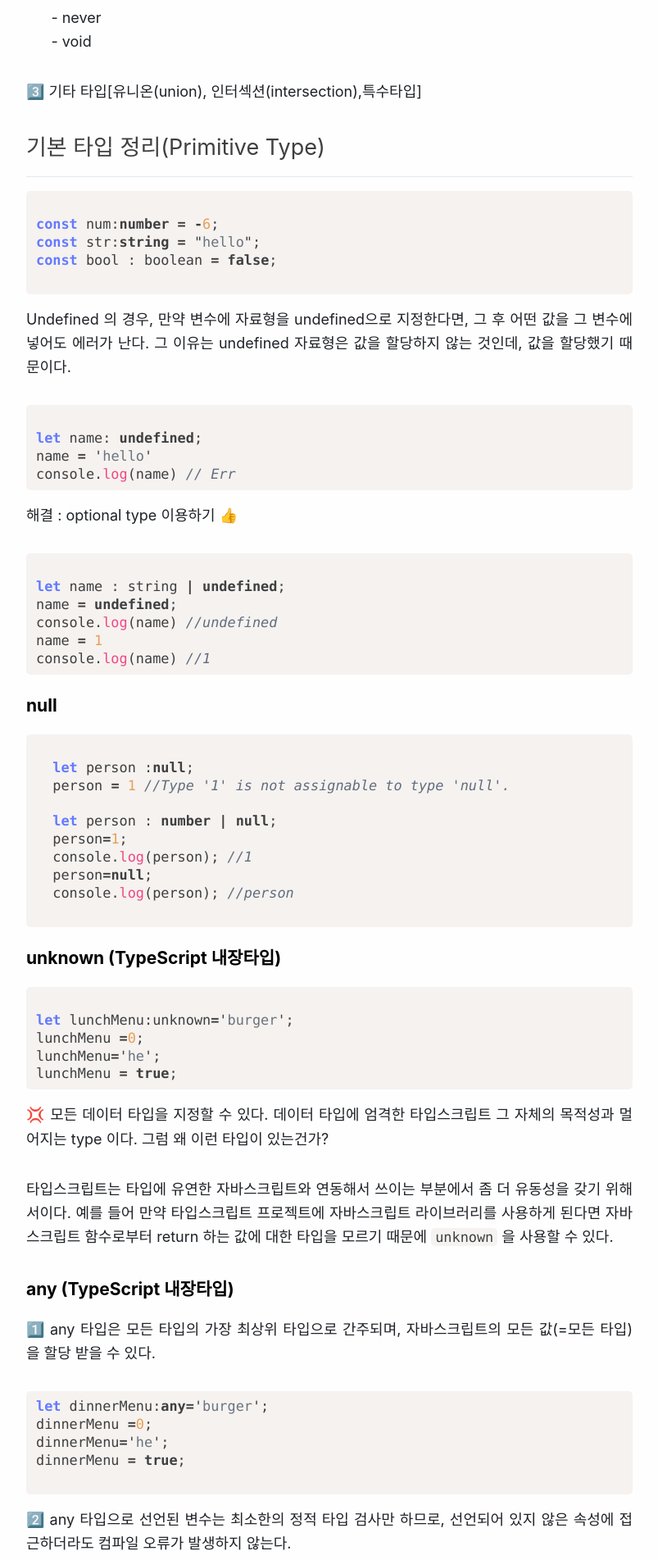
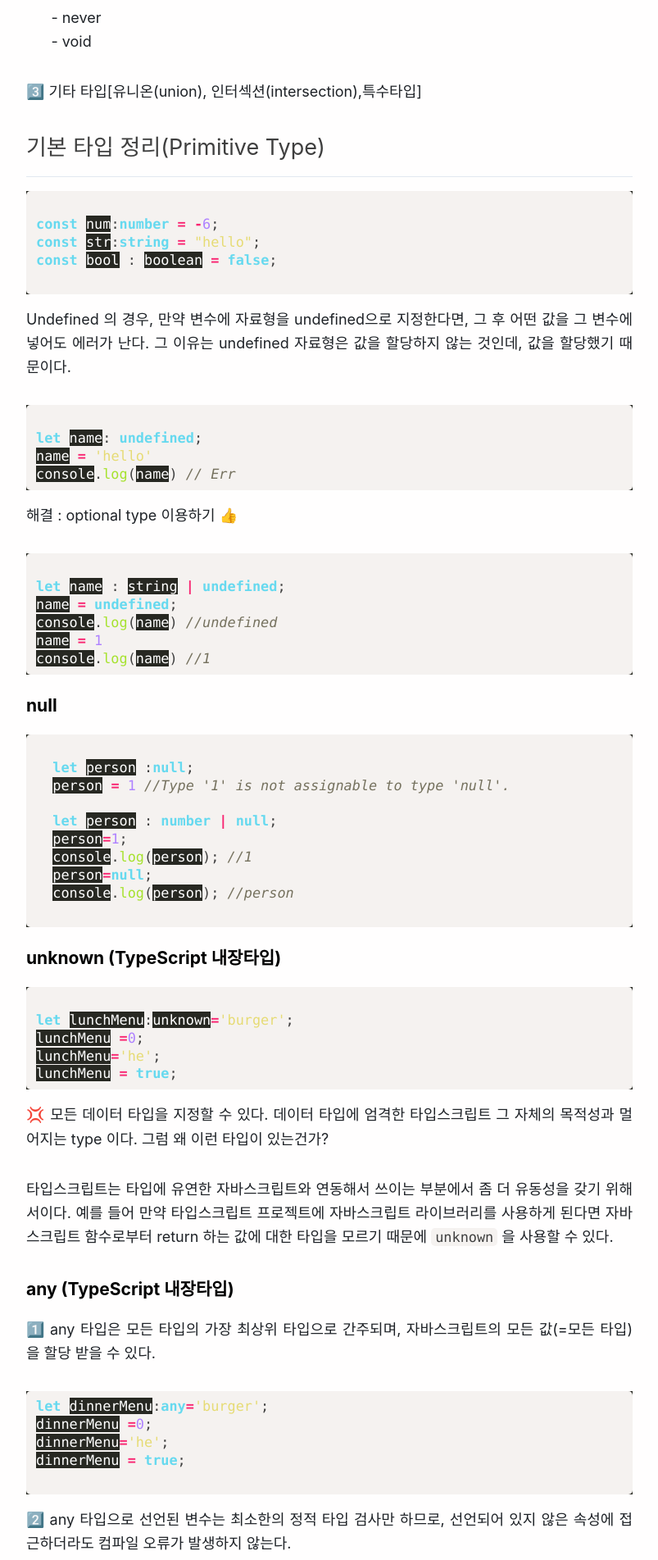
Before and after one commit to sooster910/blogV2, a Jekyll site: the page built from _posts/2021-05-09-typescript-type.md, in a window 1280 px wide. Shown: the part 763-2666 px from the top of the page at 82% size, without its empty margins (238-1041 px from the left). Built offline with Jekyll 4.4.1, drawn with Linux system fonts in a browser that asks for light colours; some web fonts are replaced; comment, search, counter and statistics services are not loaded.

Commit message:
Modified sytax highlighter

```diff
--- a/_config.yml
+++ b/_config.yml
@@ -11,6 +11,7 @@ paginate_path: "/blog/page:num/"
 tag_permalink_style: pretty
 tag_page_layout: tag_page
 tag_page_dir: tag
+
 
 # jekyll-dash date format
 # refer to http://shopify.github.io/liquid/filters/date/ if you want to customize this
@@ -44,6 +45,11 @@ url: https://sooster910.github.io
 source_url : https://github.com/sooster910/blogV2
 production_url: https://sooster910.github.io/
 destination: ./output/
+#syntax highlighter
+markdown: kramdown
+kramdown:
+  input: GFM
+  syntax_highlighter: rouge
 
 #Travis-CI setting
 username: sooster910
--- a/_includes/head.html
+++ b/_includes/head.html
@@ -5,6 +5,12 @@
   {%- seo -%}
   <link rel="stylesheet" href="{{ "/assets/css/style.css" | relative_url }}">
   <link rel="icon" type="image/png" href="{{ "/assets/favicon.png" | relative_url }}" />
+  <link href="http://cdn.jsdelivr.net/gh/joungkyun/font-d2coding/d2coding.css" rel="stylesheet" type="text/css">
+  <link href="/assets/css/syntax.css" rel="stylesheet" />
+  <link rel="stylesheet" href="//cdn.jsdelivr.net/font-iropke-batang/1.2/font-iropke-batang.css">
+  <link rel="preconnect" href="https://fonts.gstatic.com">
+
+
   {%- feed_meta -%}
   {%- if jekyll.environment == 'production' and site.google_analytics -%}
     {%- include google-analytics.html -%}
--- /dev/null
+++ b/assets/css/syntax.css
@@ -0,0 +1,198 @@
+.highlight table td { padding: 5px; }
+.highlight table pre { margin: 0; }
+.highlight .gh {
+  color: #999999;
+}
+.highlight .sr {
+  color: #f6aa11;
+}
+.highlight .go {
+  color: #888888;
+}
+.highlight .gp {
+  color: #555555;
+}
+.highlight .gs {
+}
+.highlight .gu {
+  color: #aaaaaa;
+}
+.highlight .nb {
+  color: #f6aa11;
+}
+.highlight .cm {
+  color: #75715e;
+}
+.highlight .cp {
+  color: #75715e;
+}
+.highlight .c1 {
+  color: #75715e;
+}
+.highlight .cs {
+  color: #75715e;
+}
+.highlight .c, .highlight .ch, .highlight .cd, .highlight .cpf {
+  color: #75715e;
+}
+.highlight .err {
+  color: #960050;
+}
+.highlight .gr {
+  color: #960050;
+}
+.highlight .gt {
+  color: #960050;
+}
+.highlight .gd {
+  color: #49483e;
+}
+.highlight .gi {
+  color: #49483e;
+}
+.highlight .ge {
+  color: #49483e;
+}
+.highlight .kc {
+  color: #66d9ef;
+}
+.highlight .kd {
+  color: #66d9ef;
+}
+.highlight .kr {
+  color: #66d9ef;
+}
+.highlight .no {
+  color: #66d9ef;
+}
+.highlight .kt {
+  color: #66d9ef;
+}
+.highlight .mf {
+  color: #ae81ff;
+}
+.highlight .mh {
+  color: #ae81ff;
+}
+.highlight .il {
+  color: #ae81ff;
+}
+.highlight .mi {
+  color: #ae81ff;
+}
+.highlight .mo {
+  color: #ae81ff;
+}
+.highlight .m, .highlight .mb, .highlight .mx {
+  color: #ae81ff;
+}
+.highlight .sc {
+  color: #ae81ff;
+}
+.highlight .se {
+  color: #ae81ff;
+}
+.highlight .ss {
+  color: #ae81ff;
+}
+.highlight .sd {
+  color: #e6db74;
+}
+.highlight .s2 {
+  color: #e6db74;
+}
+.highlight .sb {
+  color: #e6db74;
+}
+.highlight .sh {
+  color: #e6db74;
+}
+.highlight .si {
+  color: #e6db74;
+}
+.highlight .sx {
+  color: #e6db74;
+}
+.highlight .s1 {
+  color: #e6db74;
+}
+.highlight .s, .highlight .sa, .highlight .dl {
+  color: #e6db74;
+}
+.highlight .na {
+  color: #a6e22e;
+}
+.highlight .nc {
+  color: #a6e22e;
+}
+.highlight .nd {
+  color: #a6e22e;
+}
+.highlight .ne {
+  color: #a6e22e;
+}
+.highlight .nf, .highlight .fm {
+  color: #a6e22e;
+}
+.highlight .vc {
+  color: #ffffff;
+  background-color: #272822;
+}
+.highlight .nn {
+  color: #ffffff;
+  background-color: #272822;
+}
+.highlight .nl {
+  color: #ffffff;
+  background-color: #272822;
+}
+.highlight .ni {
+  color: #ffffff;
+  background-color: #272822;
+}
+.highlight .bp {
+  color: #ffffff;
+  background-color: #272822;
+}
+.highlight .vg {
+  color: #ffffff;
+  background-color: #272822;
+}
+.highlight .vi {
+  color: #ffffff;
+  background-color: #272822;
+}
+.highlight .nv, .highlight .vm {
+  color: #ffffff;
+  background-color: #272822;
+}
+.highlight .w {
+  color: #ffffff;
+  background-color: #272822;
+}
+.highlight {
+  color: #ffffff;
+  background-color: #272822;
+}
+.highlight .n, .highlight .py, .highlight .nx {
+  color: #ffffff;
+  background-color: #272822;
+}
+.highlight .ow {
+  color: #f92672;
+}
+.highlight .nt {
+  color: #f92672;
+}
+.highlight .k, .highlight .kv {
+  color: #f92672;
+}
+.highlight .kn {
+  color: #f92672;
+}
+.highlight .kp {
+  color: #f92672;
+}
+.highlight .o {
+  color: #f92672;
+}
```
